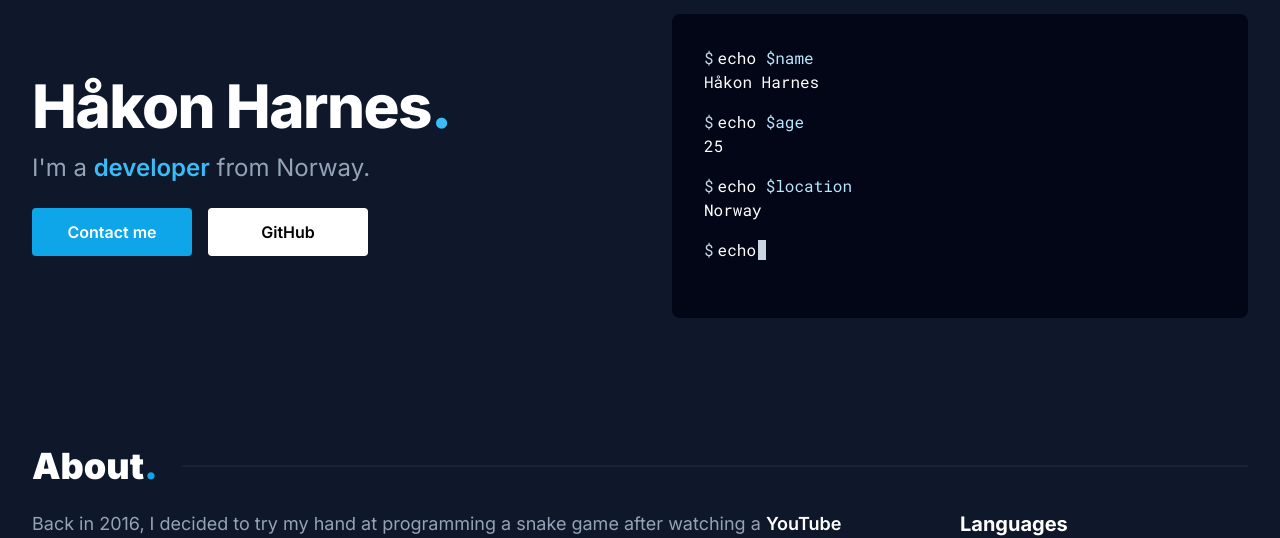
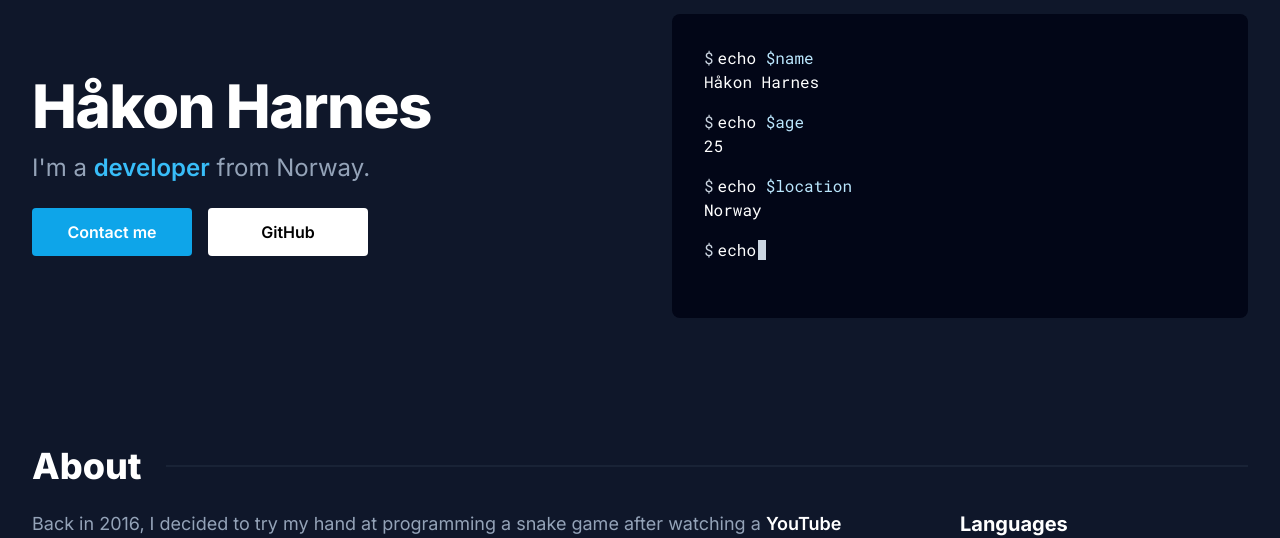
Before and after one commit to HakonHarnes/website, a Next.js app: page / in a window 1280 px wide. Shown: the part 170-708 px from the top of the page. Built offline with nearby package versions, Linux system fonts and the light colour scheme.

Commit message:
chore: remove blue dots

```diff
--- a/app/components/HeroSection.tsx
+++ b/app/components/HeroSection.tsx
@@ -22,7 +22,7 @@ function AboutMe() {
   return (
     <div className="flex w-full flex-1 flex-col items-center gap-2 md:max-w-xl md:gap-3 lg:items-start lg:gap-4">
       <h1 className="text-4xl font-extrabold tracking-tight dark:text-white md:text-4xl lg:text-6xl">
-        Håkon Harnes<span className="text-sky-400">.</span>
+        Håkon Harnes
       </h1>
       <p className="  text-xl text-slate-400 md:max-w-md lg:text-2xl">
         I&apos;m a <span className="font-semibold text-sky-400">developer</span>{" "}
--- a/components/SectionHeader.tsx
+++ b/components/SectionHeader.tsx
@@ -12,11 +12,8 @@ export const SectionHeader = ({ title, dir = "l" }: Props) => {
       id={title.toLowerCase()}
     >
       <div className="w-full h-[2px] bg-slate-700 opacity-30" />
-      <h2 className="text-right text-3xl lg:text-4xl font-black">
-        <span>
-          {title}
-          <span className="text-sky-500">.</span>
-        </span>
+      <h2 className="text-right text-3xl lg:text-4xl font-extrabold">
+        <span>{title}</span>
       </h2>
     </div>
   );
```
